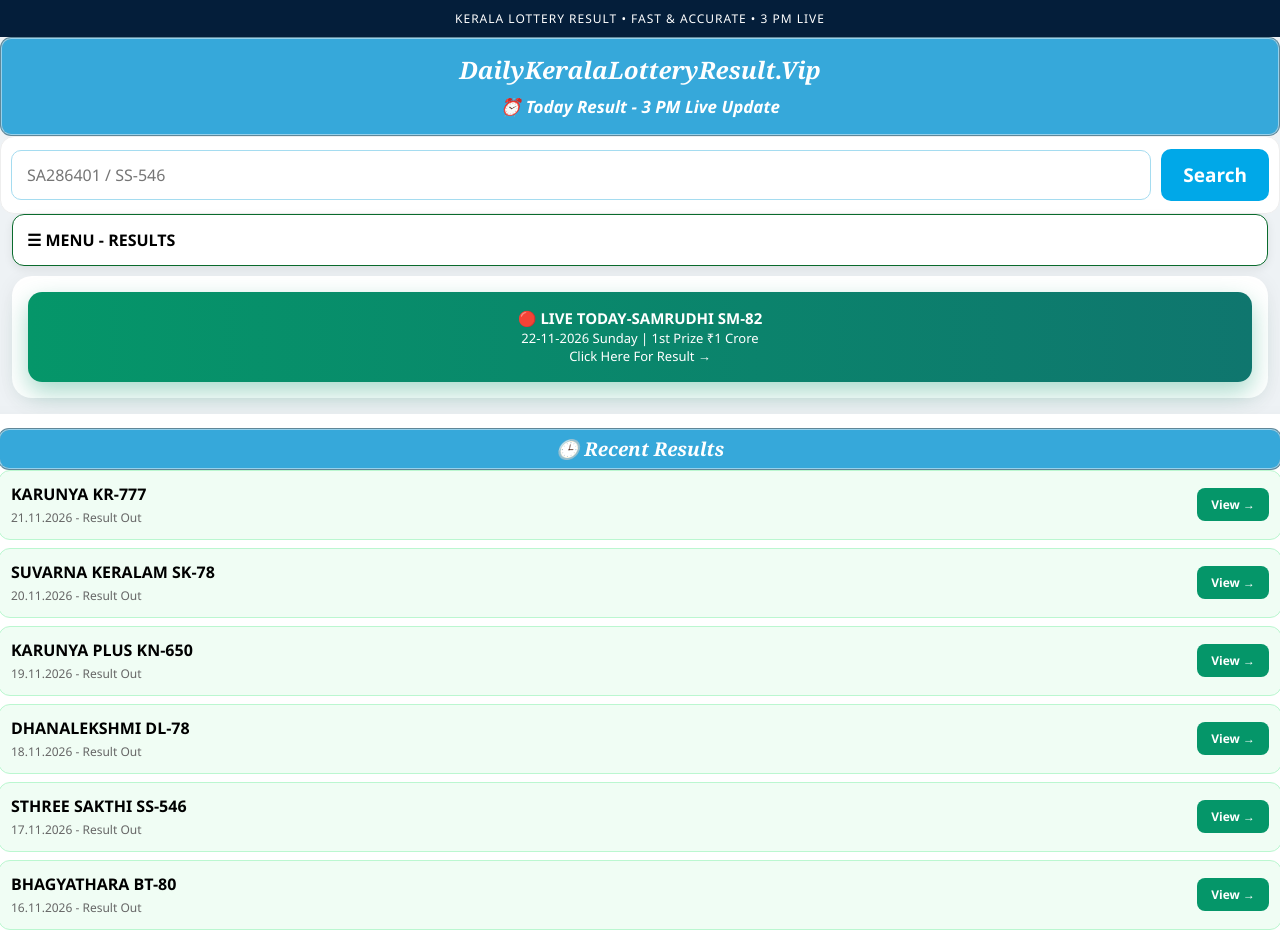
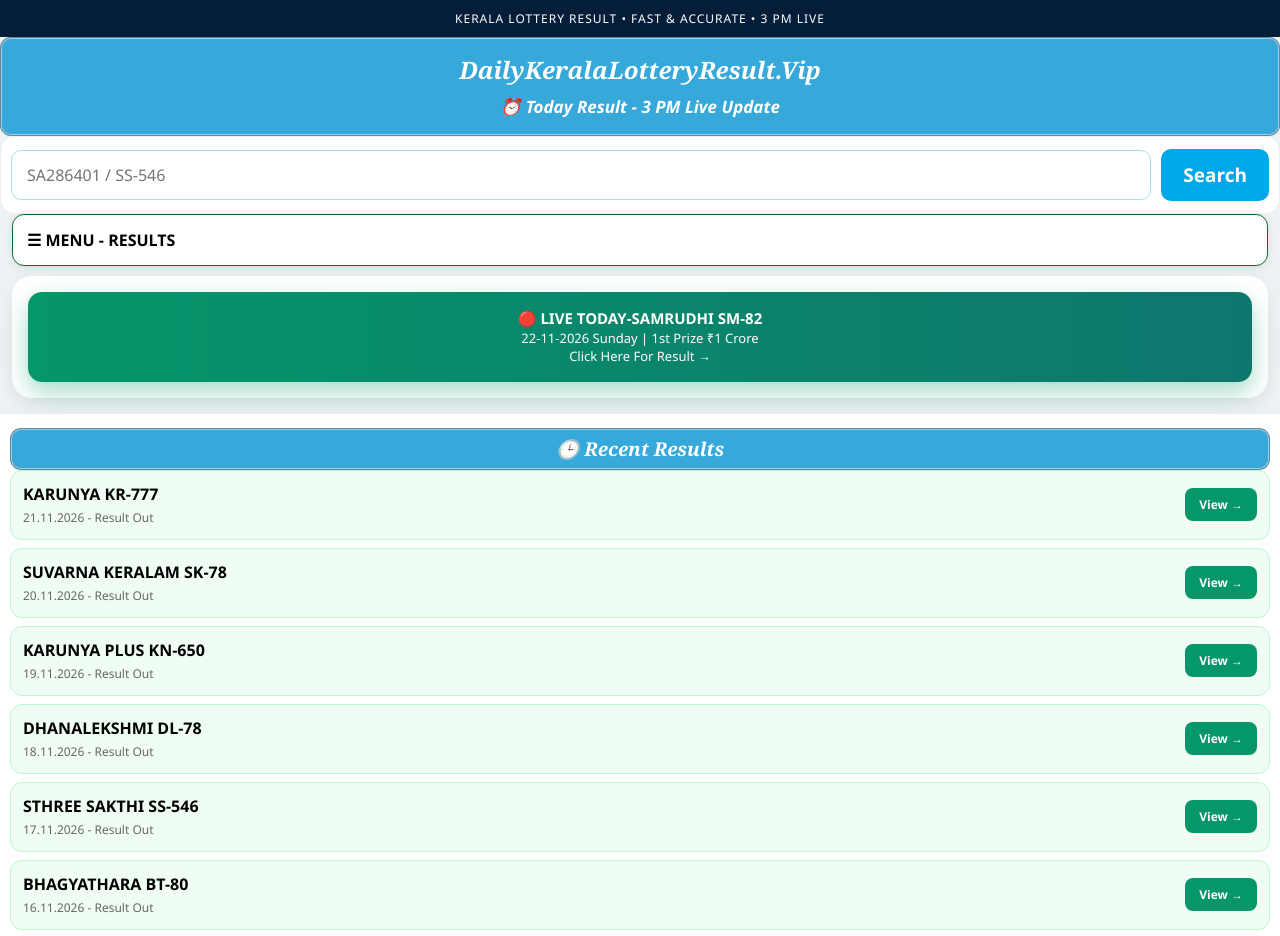
Before and after one commit to KeralaLive/KeralaLottery, a plain HTML site: page index.html in a window 1280 px wide. Shown: the top 936 px of the page. Drawn offline with Linux system fonts and the light colour scheme.

Commit message:
Update index.html

```diff
--- a/index.html
+++ b/index.html
@@ -126,7 +126,7 @@ function searchNow(){
 
 
 
-<div style="background:#fff; border-radius:0px; box-shadow:0 6px 18px rgba(2,6,23,.06); padding:14px; margin:16px -16px 8px -16px;">
+<div style="background:#fff; border-radius:0px; box-shadow:0 6px 18px rgba(2,6,23,.06); padding:14px 10px; margin:16px 0 8px 0;">
 <div class="Title" align="center">🕒 Recent Results</div>
 <div id="recent-box"></div>
 <div style="background:#f0fdf4;border:1px solid #bbf7d0;border-radius:12px;padding:12px;margin-bottom:8px;display:flex;justify-content:space-between;align-items:center;"><div><b>KARUNYA KR-777</b><br><span style="font-size:12px;color:#666;">21.11.2026 - Result Out</span></div><a href="karunya-KR-21-11-2026Result.html" style="background:#059669;color:#fff;padding:8px 14px;font-size:12px;font-weight:700;border-radius:8px;text-decoration:none;">View →</a></div>
```
